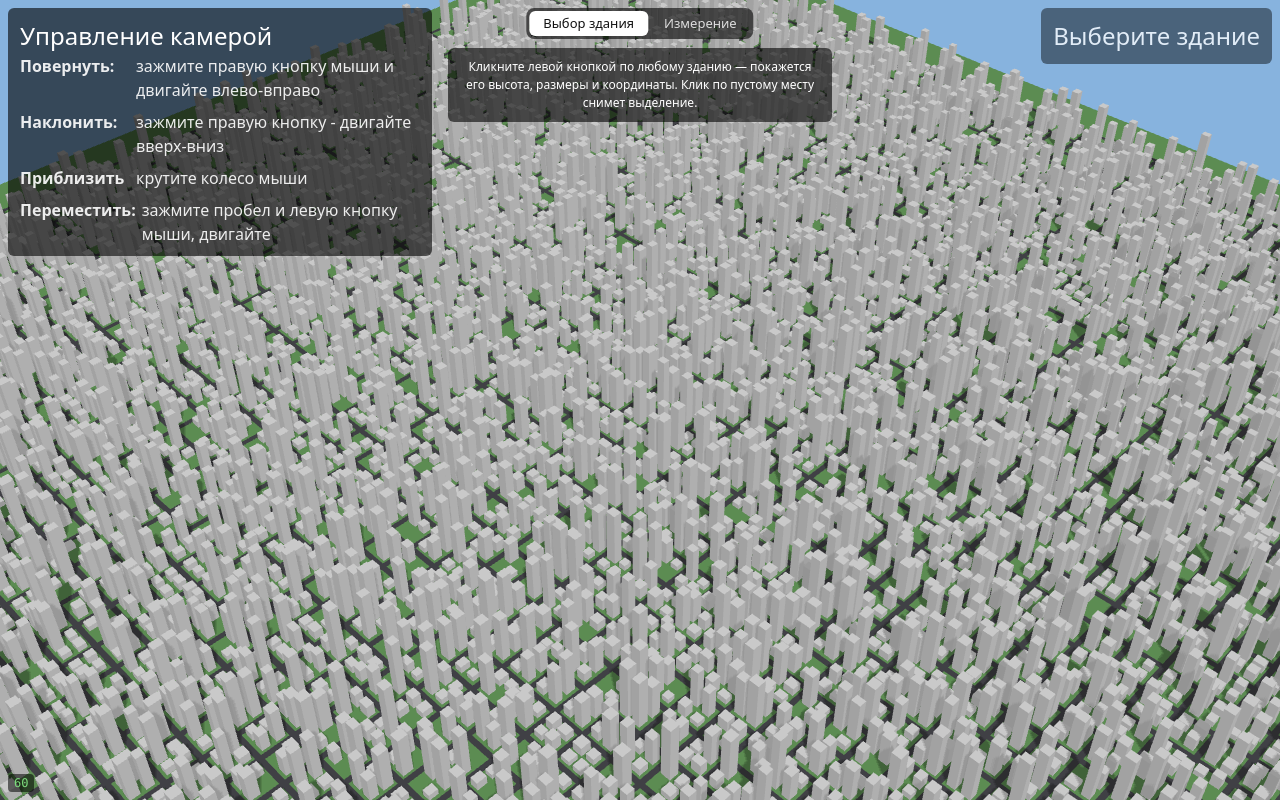
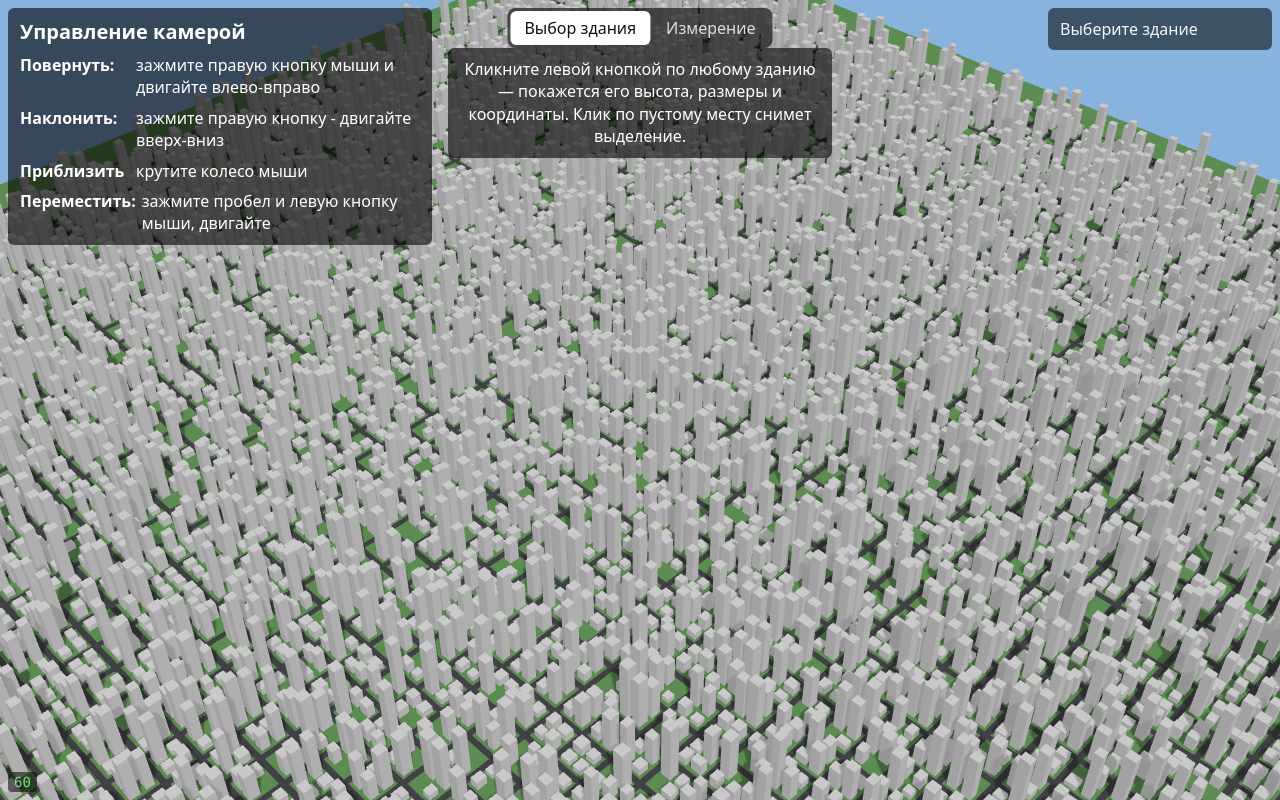
Before and after one commit to tmot24/webgl-city, an Angular app: page / in a window 1280 px wide. Built offline with nearby package versions, Linux system fonts and the light colour scheme.

Commit message:
CSS правки

```diff
--- a/src/app/control-hint/control-hint.css
+++ b/src/app/control-hint/control-hint.css
@@ -15,8 +15,6 @@ ul {
 }
 
 li {
-  opacity: 0.9;
-  font-size: 16px;
   display: flex;
   align-items: baseline;
   gap: 6px;
--- a/src/app/control-hint/control-hint.html
+++ b/src/app/control-hint/control-hint.html
@@ -1,5 +1,5 @@
 <div class="ui-panel controls-hint">
-  <div>Управление камерой</div>
+  <div class="ui-panel__title">Управление камерой</div>
   <ul>
     <li><b>Повернуть:</b> зажмите правую кнопку мыши и двигайте влево-вправо</li>
     <li><b>Наклонить: </b> зажмите правую кнопку - двигайте вверх-вниз</li>
--- a/src/app/fps-counter/fps-counter.css
+++ b/src/app/fps-counter/fps-counter.css
@@ -7,11 +7,8 @@
   border-radius: 4px;
   background: rgba(0, 0, 0, 0.55);
   color: #fff;
-  font:
-    12px/1.2 ui-monospace,
-    SFMono-Regular,
-    Menlo,
-    monospace;
+  font-family: var(--font-mono);
+  font-size: var(--font-secondary);
   pointer-events: none;
   user-select: none;
 }
--- a/src/features/building-pick/building-info/building-info.css
+++ b/src/features/building-pick/building-info/building-info.css
@@ -2,8 +2,9 @@
   position: absolute;
   top: 8px;
   right: 8px;
-  min-width: 180px;
+  width: 200px;
   pointer-events: none;
+}
 
 dl {
   display: grid;
@@ -11,12 +12,13 @@
   gap: 2px 12px;
   margin: 0;
 }
+
 dt {
-    opacity: 0.7;
+  opacity: 0.8;
 }
+
 dd {
   margin: 0;
   text-align: right;
   font-variant-numeric: tabular-nums;
 }
-}
--- a/src/features/measure/measure-label/measure-label.css
+++ b/src/features/measure/measure-label/measure-label.css
@@ -5,7 +5,8 @@
   border-radius: 4px;
   background: rgba(0, 0, 0, 0.7);
   color: #fff;
-  font: 12px/1 ui-sans-serif, system-ui, sans-serif;
+  font-family: var(--font-family);
+  font-size: var(--font-secondary);
   white-space: nowrap;
   pointer-events: none;
   user-select: none;
--- a/src/features/measure/measure-log/measure-log.css
+++ b/src/features/measure/measure-log/measure-log.css
@@ -8,7 +8,7 @@
   position: absolute;
   top: 8px;
   right: 8px;
-  width: 260px;
+  width: 200px;
   pointer-events: auto; /* интерактивная панель: клики/скролл/удаление */
 }
 
@@ -20,7 +20,9 @@
   flex-direction: column;
   gap: 8px;
   overflow-y: auto;
-  max-height: calc(100dvh - 62px);
+  max-height: calc(100dvh - 72px);
+  scrollbar-width: thin;
+  scrollbar-color: rgba(255, 255, 255, 0.3) transparent;
 }
 
 .item {
@@ -51,7 +53,7 @@
   color: #fff;
   opacity: 0.5;
   cursor: pointer;
-  font-size: 14px;
+  font-size: var(--font-body);
   line-height: 1;
 }
 .item__remove:hover {
@@ -64,10 +66,10 @@
 }
 .sub {
   opacity: 0.9;
-  font-size: 12px;
+  font-size: var(--font-secondary);
 }
 .pts {
   opacity: 0.8;
-  font-size: 12px;
+  font-size: var(--font-secondary);
   font-variant-numeric: tabular-nums;
 }
--- a/src/features/measure/measure-log/measure-log.html
+++ b/src/features/measure/measure-log/measure-log.html
@@ -2,7 +2,7 @@
   <div class="ui-panel__title">Измерения</div>
 
   @if (rows().length) {
-    <ol class="list">
+    <ol class="list ui-scroll">
       @for (row of rows(); track row.id) {
         <li class="item" [class.item_selected]="row.id === selectedId()" (click)="select.emit(row.id)">
           <button
--- a/src/features/mode/mode-hint/mode-hint.css
+++ b/src/features/mode/mode-hint/mode-hint.css
@@ -5,6 +5,5 @@
   transform: translateX(-50%);
   max-width: 360px;
   text-align: center;
-  font-size: 12px;
   pointer-events: none;
 }
--- a/src/features/mode/mode-toolbar/mode-toolbar.css
+++ b/src/features/mode/mode-toolbar/mode-toolbar.css
@@ -18,10 +18,8 @@
     border-radius: 6px;
     background: transparent;
     color: #ddd;
-    font:
-      13px/1 ui-sans-serif,
-      system-ui,
-      sans-serif;
+    font-family: var(--font-family);
+    font-size: var(--font-body);
     cursor: pointer;
   }
   .tab:hover {
--- a/src/styles.css
+++ b/src/styles.css
@@ -8,21 +8,58 @@ body {
   overflow: hidden;
 }
 
+:root {
+  /* Типографика: единая шкала для всего UI поверх сцены (rem от корня 16px). */
+  --font-family: ui-sans-serif, system-ui, sans-serif;
+  --font-mono: ui-monospace, SFMono-Regular, Menlo, monospace;
+
+  --font-secondary: 0.875rem; /* 14px — координаты, fps, мелкое */
+  --font-body: 1rem; /* 16px — основной UI */
+  --font-title: 1.25rem; /* 20px — заголовки панелей */
+
+  --line-body: 1.4;
+}
+
 .ui-panel {
   padding: 10px 12px;
   border-radius: 6px;
   background: rgba(0, 0, 0, 0.6);
   color: #fff;
-  font:
-    24px/1.5 ui-sans-serif,
-    system-ui,
-    sans-serif;
+  font-family: var(--font-family);
+  font-size: var(--font-body);
+  line-height: var(--line-body);
   user-select: none;
 }
+
 .ui-panel__title {
   font-weight: 600;
-  margin-bottom: 12px;
+  margin-bottom: 8px;
+  font-size: var(--font-title);
 }
+
 .ui-panel__hint {
-  opacity: 0.75;
+  opacity: 0.9;
 }
+
+.ui-scroll {
+  scrollbar-width: thin;
+  scrollbar-color: rgba(255, 255, 255, 0.3) transparent;
+}
+
+.ui-scroll::-webkit-scrollbar {
+  width: 8px;
+  height: 8px;
+}
+
+.ui-scroll::-webkit-scrollbar-track {
+  background: transparent;
+}
+
+.ui-scroll::-webkit-scrollbar-thumb {
+  background: rgba(255, 255, 255, 0.3);
+  border-radius: 4px;
+}
+
+.ui-scroll::-webkit-scrollbar-thumb:hover {
+  background: rgba(255, 255, 255, 0.5);
+}
```
Lines whose indentation alone changed are shown as unchanged.
